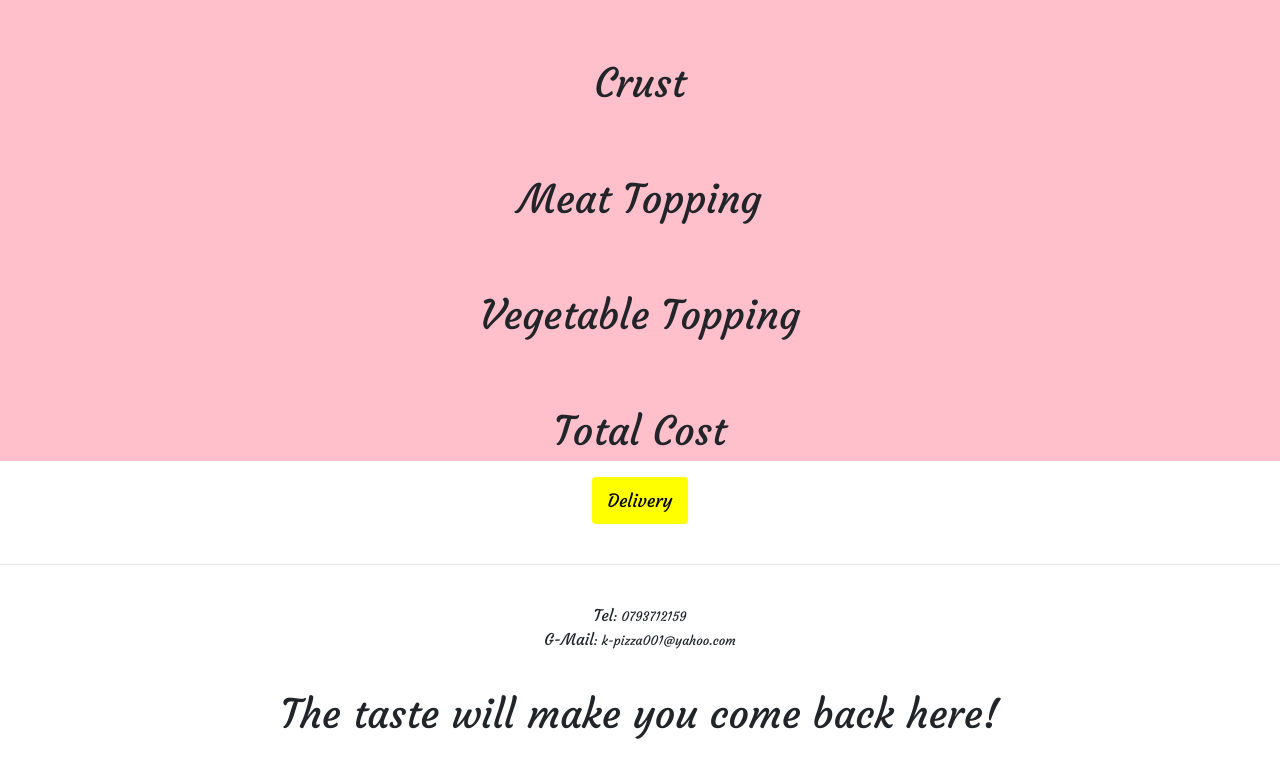
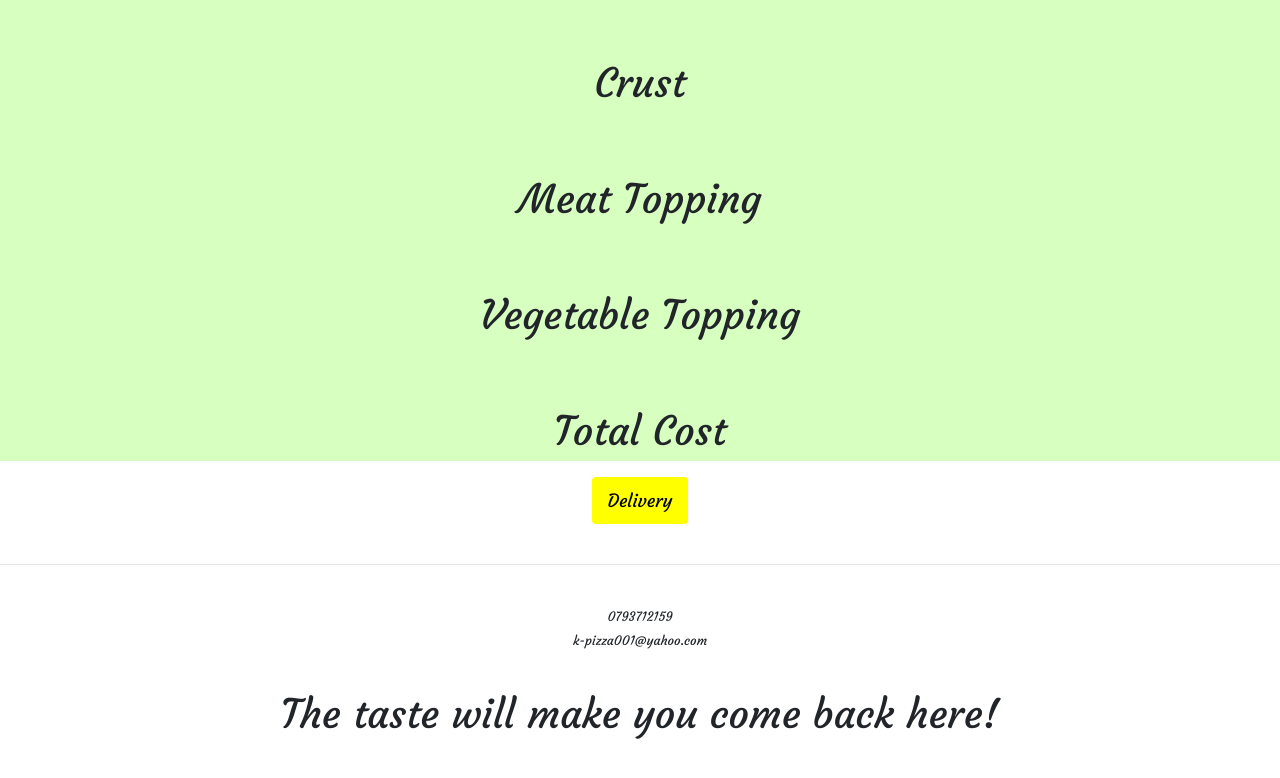
Before and after one commit to The-Kadweka/K-pizza001, a plain HTML site: page index.html in a window 1280 px wide. Shown: the part 1700-2478 px from the top of the page. Drawn offline with Linux system fonts and the light colour scheme.

Commit message:
added styllings to  project

```diff
--- a/css/style.css
+++ b/css/style.css
@@ -99,7 +99,7 @@ p{
 }
 
 .sect-3{
-  background-color: pink;
+  background-color: rgb(215, 255, 192);
   background-position: center;
   background-repeat: no-repeat;
   text-align: center;
@@ -109,7 +109,7 @@ p{
 
 
 .sect-4{
-  background-color: pink;
+  background-color:rgb(215, 255, 192);
   font-family: 'Courgette', cursive;
 
 }
--- a/index.html
+++ b/index.html
@@ -116,8 +116,8 @@
     <div id="contact">
       <hr>
       <div class="contact">
-        <span>Tel<small>: 0793712159</small></span> <br>
-        <span>G-Mail<small>: k-pizza001@yahoo.com</small></span>
+        <span><small> 0793712159</small></span> <br>
+        <span><small> k-pizza001@yahoo.com</small></span>
       </div>
     </div>
 
```
